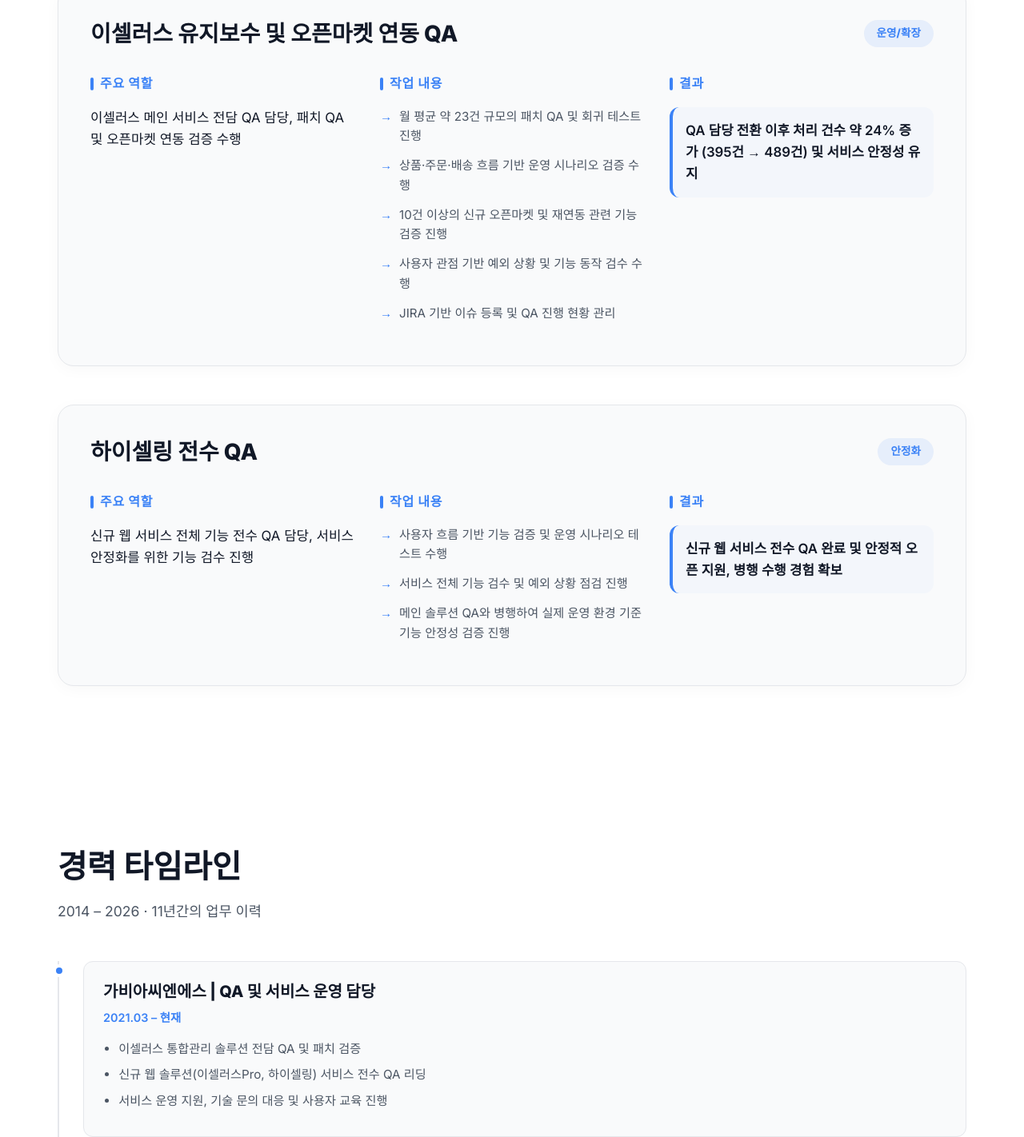
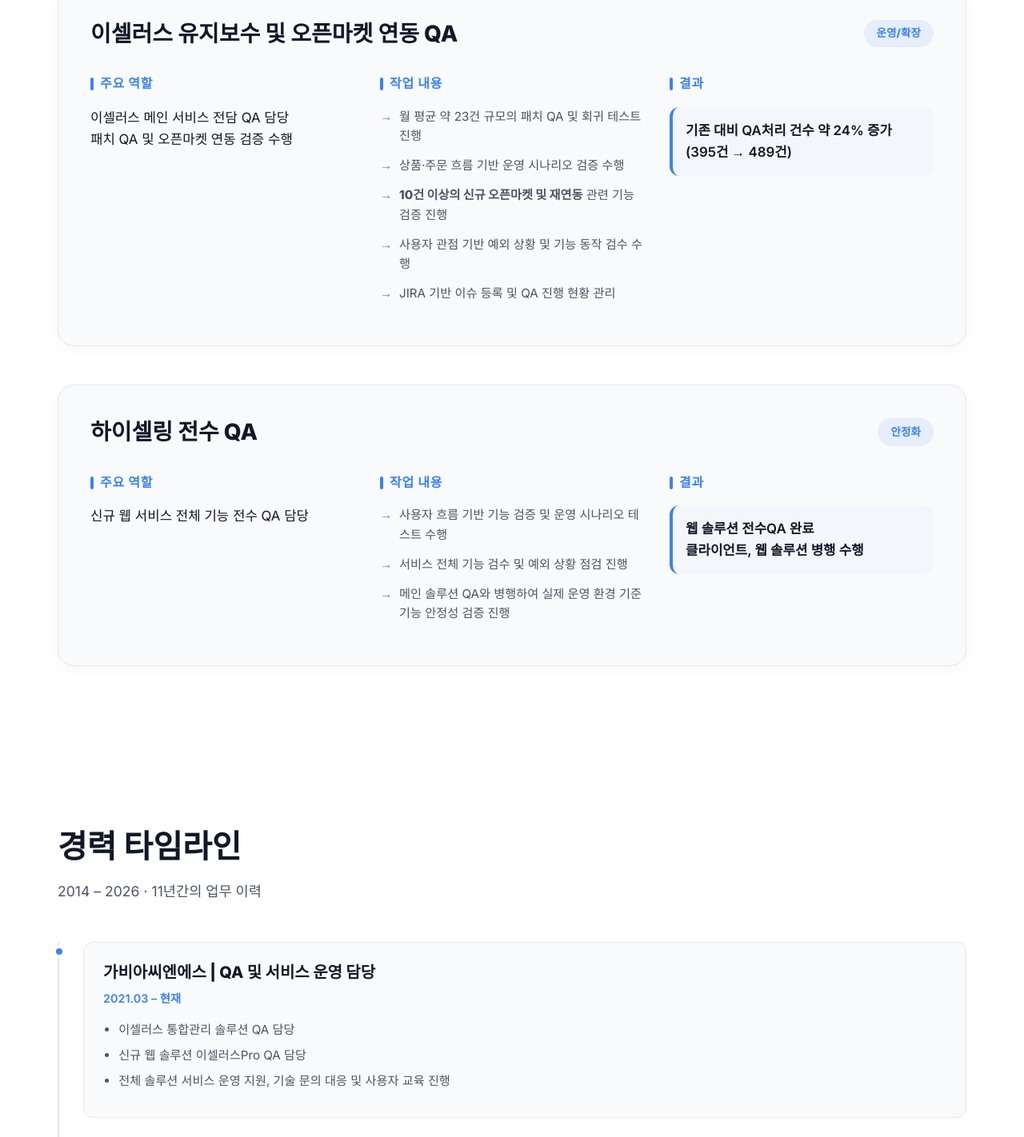
Before and after one commit to gudfbs/gudfbs.github.io, a plain HTML site: page index.html in a window 1280 px wide. Shown: the part 2063-3485 px from the top of the page at 80% size. Drawn offline with Linux system fonts and the light colour scheme.

Commit message:
Apply custom line breaks, bold text, and content refinements

```diff
--- a/index.html
+++ b/index.html
@@ -98,13 +98,13 @@
                 <div class="about-content slide-up">
                     <p style="margin-bottom: 1.5rem;">
                         <strong>문제의 원인을 구조적으로 파악합니다.</strong><br>
-                        단순히 현상을 처리하는 데 그치지 않고, '왜 발생했는지'를 분석하여 운영 프로세스 자체를 개선합니다. 이러한 시각으로 이전 직장에서 VOC를 30%가량 감소시킨 바
-                        있으며, 서비스의 근본적인 완성도를 높이는 데 기여합니다.
+                        단순히 현상을 처리하는 데 그치지 않고, '왜 발생했는지'를 분석하여 운영 프로세스 자체를 개선합니다.<br>이러한 시각으로 이전 직장에서 VOC를 <strong>30%가량
+                            감소</strong>시킨 바 있으며,<br>서비스의 근본적인 완성도를 높이는 데 기여합니다.
                     </p>
                     <p>
                         <strong>기능이 아닌 '서비스 흐름'을 검증합니다.</strong><br>
-                        테스트는 결과만 확인하는 작업이 아닙니다. 실제 사용자가 마주할 상황을 예측하고, 기획·개발 조직과 협업하여 기능의 정책과 의도를 파악함으로써 예기치 못한 문제를 사전에
-                        예방하고 안정적인 사용자 경험을 제공합니다.
+                        테스트는 결과만 확인하는 작업이 아닙니다. 실제 사용자가 마주할 상황을 예측하고,<br>기획·개발 조직과 협업하여 기능의 정책과 의도를 파악함으로써
+                        <br>예기치 못한 문제를 사전에 예방하고 안정적인 사용자 경험을 제공합니다.
                     </p>
                 </div>
             </div>
@@ -123,7 +123,7 @@
                         <div class="project-body">
                             <div class="project-info">
                                 <h4>주요 역할</h4>
-                                <p>신규 웹 기반 통합관리 서비스 QA 리딩, QA 시나리오 설계 및 전체 기능 검수 담당</p>
+                                <p>신규 웹 기반 통합관리 서비스 QA 리딩<br>QA 시나리오 설계 및 전체 기능 검수 담당</p>
                             </div>
                             <div class="project-info">
                                 <h4>작업 내용</h4>
@@ -150,21 +150,21 @@
                         <div class="project-body">
                             <div class="project-info">
                                 <h4>주요 역할</h4>
-                                <p>이셀러스 메인 서비스 전담 QA 담당, 패치 QA 및 오픈마켓 연동 검증 수행</p>
+                                <p>이셀러스 메인 서비스 전담 QA 담당<br>패치 QA 및 오픈마켓 연동 검증 수행</p>
                             </div>
                             <div class="project-info">
                                 <h4>작업 내용</h4>
                                 <ul>
                                     <li>월 평균 약 23건 규모의 패치 QA 및 회귀 테스트 진행</li>
-                                    <li>상품·주문·배송 흐름 기반 운영 시나리오 검증 수행</li>
-                                    <li>10건 이상의 신규 오픈마켓 및 재연동 관련 기능 검증 진행</li>
+                                    <li>상품·주문 흐름 기반 운영 시나리오 검증 수행</li>
+                                    <li><strong>10건 이상의 신규 오픈마켓 및 재연동</strong> 관련 기능 검증 진행</li>
                                     <li>사용자 관점 기반 예외 상황 및 기능 동작 검수 수행</li>
                                     <li>JIRA 기반 이슈 등록 및 QA 진행 현황 관리</li>
                                 </ul>
                             </div>
                             <div class="project-info">
                                 <h4>결과</h4>
-                                <p class="result-text">QA 담당 전환 이후 처리 건수 약 24% 증가 (395건 → 489건) 및 서비스 안정성 유지</p>
+                                <p class="result-text">기존 대비 QA처리 건수 약 24% 증가 (395건 → 489건)</p>
                             </div>
                         </div>
                     </div>
@@ -177,7 +177,7 @@
                         <div class="project-body">
                             <div class="project-info">
                                 <h4>주요 역할</h4>
-                                <p>신규 웹 서비스 전체 기능 전수 QA 담당, 서비스 안정화를 위한 기능 검수 진행</p>
+                                <p>신규 웹 서비스 전체 기능 전수 QA 담당</p>
                             </div>
                             <div class="project-info">
                                 <h4>작업 내용</h4>
@@ -189,7 +189,7 @@
                             </div>
                             <div class="project-info">
                                 <h4>결과</h4>
-                                <p class="result-text">신규 웹 서비스 전수 QA 완료 및 안정적 오픈 지원, 병행 수행 경험 확보</p>
+                                <p class="result-text">웹 솔루션 전수QA 완료<br>클라이언트, 웹 솔루션 병행 수행</p>
                             </div>
                         </div>
                     </div>
@@ -210,9 +210,9 @@
                             <h3>가비아씨엔에스 | QA 및 서비스 운영 담당</h3>
                             <p class="timeline-desc">2021.03 – 현재</p>
                             <ul>
-                                <li>이셀러스 통합관리 솔루션 전담 QA 및 패치 검증</li>
-                                <li>신규 웹 솔루션(이셀러스Pro, 하이셀링) 서비스 전수 QA 리딩</li>
-                                <li>서비스 운영 지원, 기술 문의 대응 및 사용자 교육 진행</li>
+                                <li>이셀러스 통합관리 솔루션 QA 담당</li>
+                                <li>신규 웹 솔루션 이셀러스Pro QA 담당</li>
+                                <li>전체 솔루션 서비스 운영 지원, 기술 문의 대응 및 사용자 교육 진행</li>
                             </ul>
                         </div>
                     </div>
```
